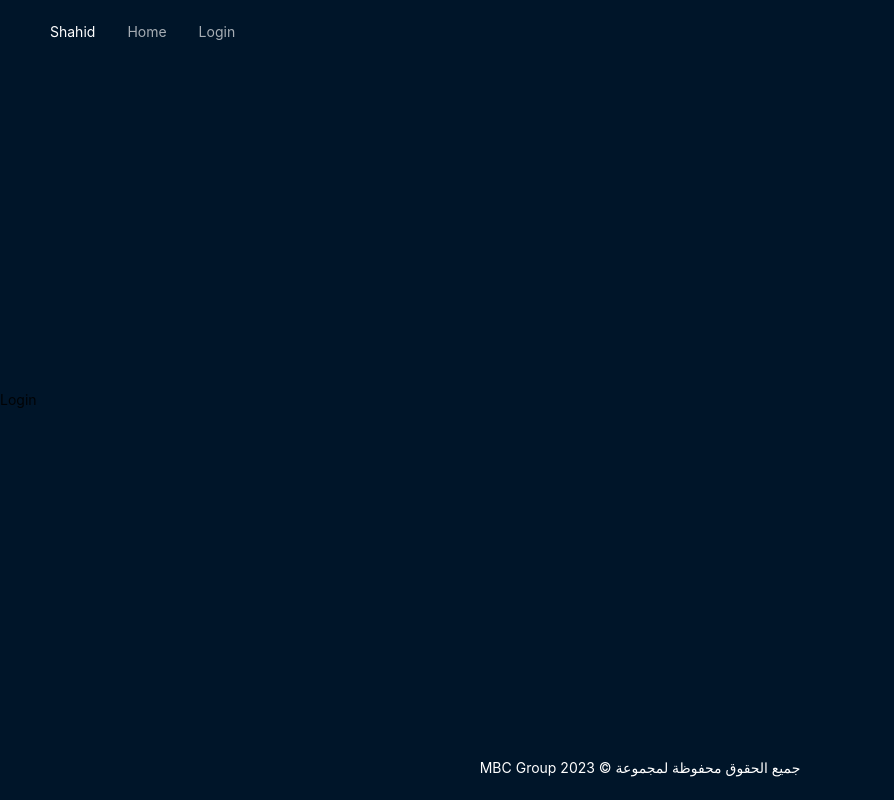
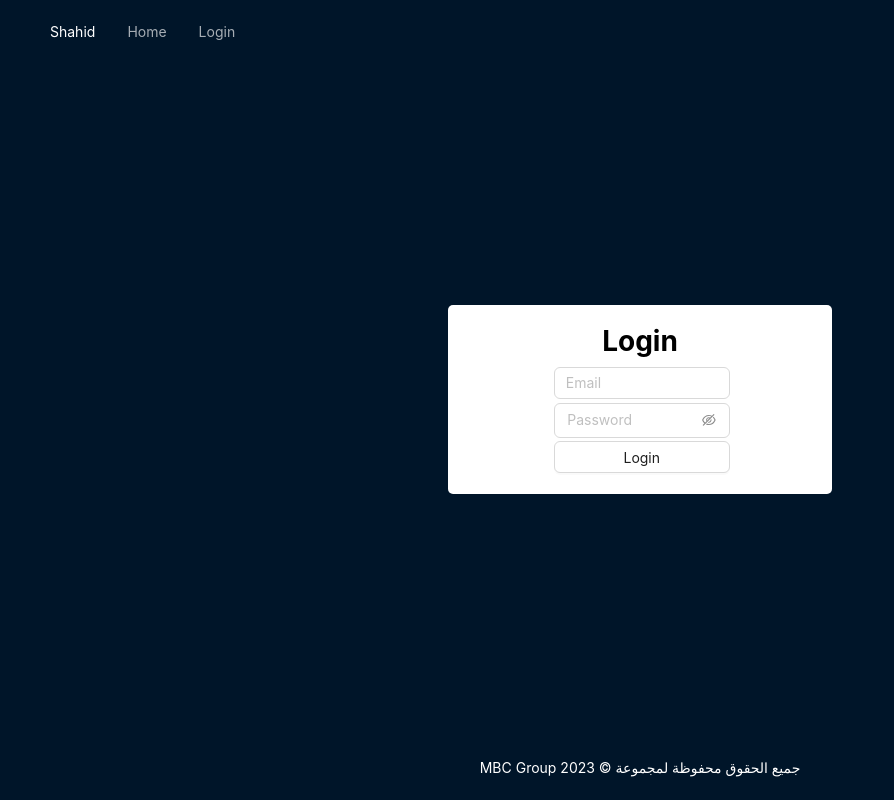
Before and after one commit to yanal97/omarfawareh, a React (Create React App) app: page /login in a window 1280 px wide. Shown: the whole page, without its empty margins (0-894 px from the left). Built offline with nearby package versions, Linux system fonts and the light colour scheme.

Commit message:
Feature: Designed Login Component

```diff
--- a/package.json
+++ b/package.json
@@ -6,7 +6,7 @@
     "@testing-library/jest-dom": "^5.17.0",
     "@testing-library/react": "^13.4.0",
     "@testing-library/user-event": "^13.5.0",
-    "antd": "^5.12.8",
+    "antd": "^5.13.1",
     "axios": "^1.6.5",
     "react": "^18.2.0",
     "react-dom": "^18.2.0",
--- a/src/components/Login.js
+++ b/src/components/Login.js
@@ -1,7 +1,41 @@
-import React from "react";
-
+import React, { useState } from "react";
+import classes from "./Login.module.css";
+import { Input, Button, message } from "antd";
 const Login = () => {
-  return <div>Login</div>;
+  const [email, setEmail] = useState();
+  const [password, setPassword] = useState();
+  const HandleEmailChange = (e) => {
+    setEmail(e.target.value);
+  };
+  const HandlePassChange = (e) => {
+    setPassword(e.target.value);
+  };
+  function ValidateInput(params) {
+    console.log("VALIDATING");
+  }
+  return (
+    <div className={classes.login}>
+      <div className={classes.card}>
+        <h1>Login</h1>
+        <div style={{ width: "50%" }}>
+          <Input
+            placeholder="Email"
+            htmlType="email"
+            value={email}
+            onChange={HandleEmailChange}
+          />
+          <Input.Password
+            placeholder="Password"
+            value={password}
+            onChange={HandlePassChange}
+          />
+          <Button className={classes.button} onClick={ValidateInput}>
+            Login
+          </Button>
+        </div>
+      </div>
+    </div>
+  );
 };
 
 export default Login;
--- /dev/null
+++ b/src/components/Login.module.css
@@ -0,0 +1,24 @@
+.login {
+  color: black;
+  text-align: center;
+  display: flex;
+  flex-direction: column;
+  align-items: center;
+  justify-items: center;
+}
+.card {
+  display: flex;
+  flex-direction: column;
+  align-items: center;
+  justify-items: center;
+  padding: 1rem;
+  width: 30%;
+  background-color: white;
+  border-radius: 5px; /* */
+}
+.card * {
+  margin: 1%;
+}
+.button {
+  width: 100%;
+}
```
Also changed, not shown: 1 other file (tests, documents, lock files or other folders).
